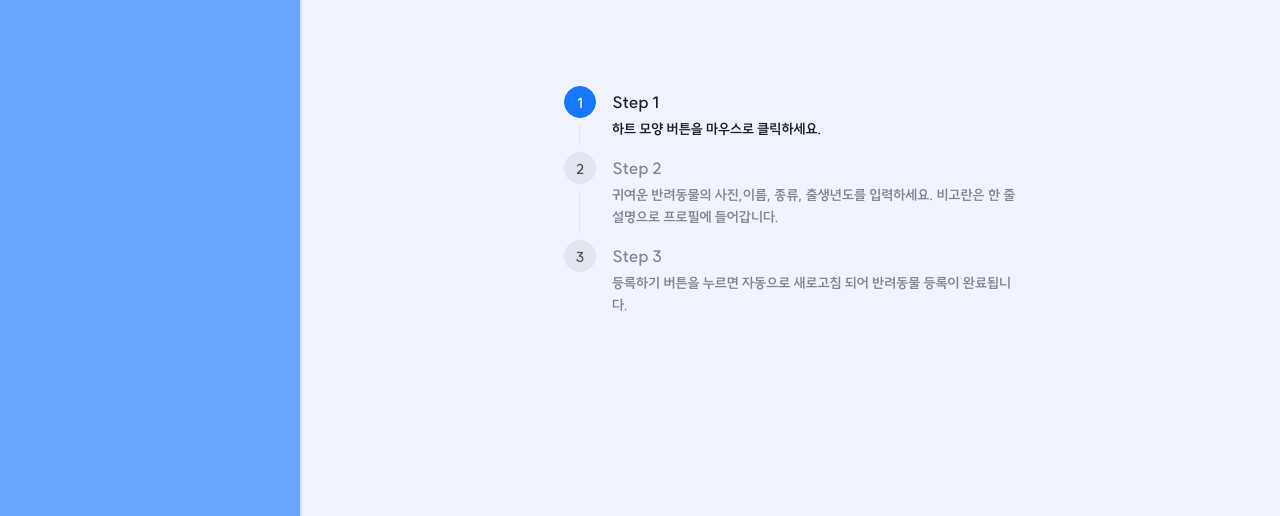
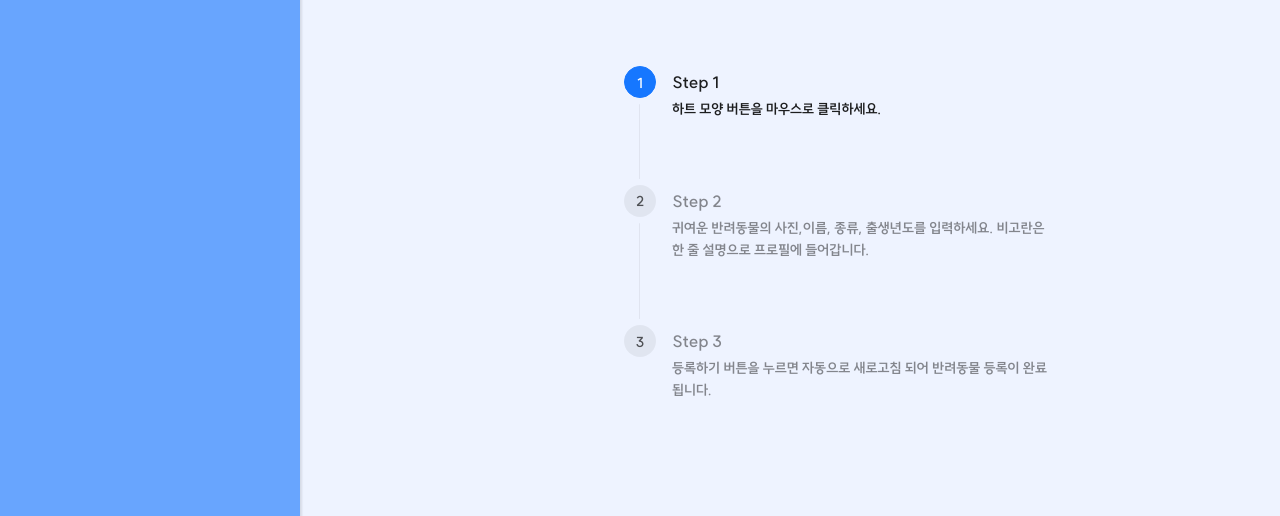
Before and after one commit to AivleWithPet/front, a Next.js app: page /mypage in a window 1280 px wide. Both pictures are taken after a click on the item "서비스가 처음이신가요?". Shown: the part 178-694 px from the top of the page. Built offline with nearby package versions, Linux system fonts and the light colour scheme; no server answers.

Commit message:
margin 수정

```diff
--- a/src/components/mypage/induction.container.js
+++ b/src/components/mypage/induction.container.js
@@ -11,11 +11,13 @@ export default function RegisterInduction() {
   return (
     <>
       <Steps
-        size="large"
         current={current}
         onChange={onChange}
         direction="vertical"
-        style={{ margin: "120px 240px" }}
+        style={{
+          margin: "100px 200px 100px 300px",
+          height: "50vh",
+        }}
         items={[
           {
             title: "Step 1",
```
